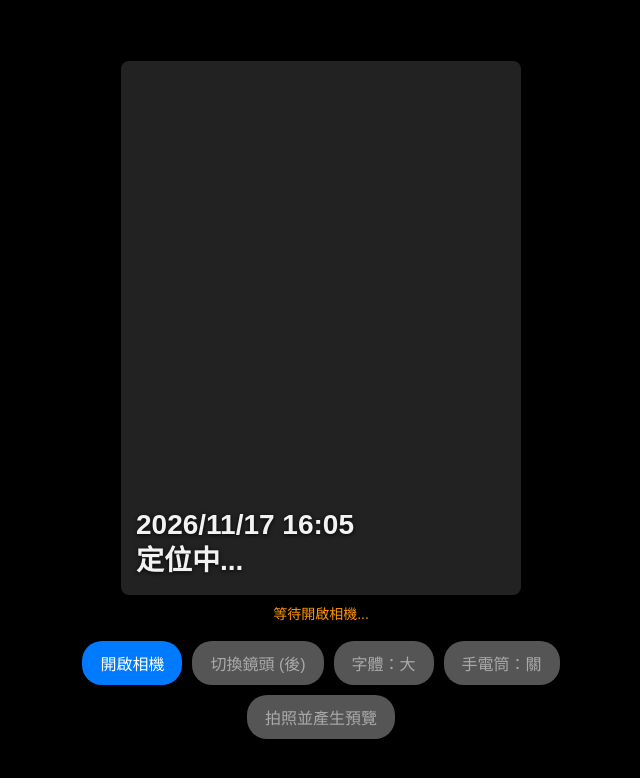
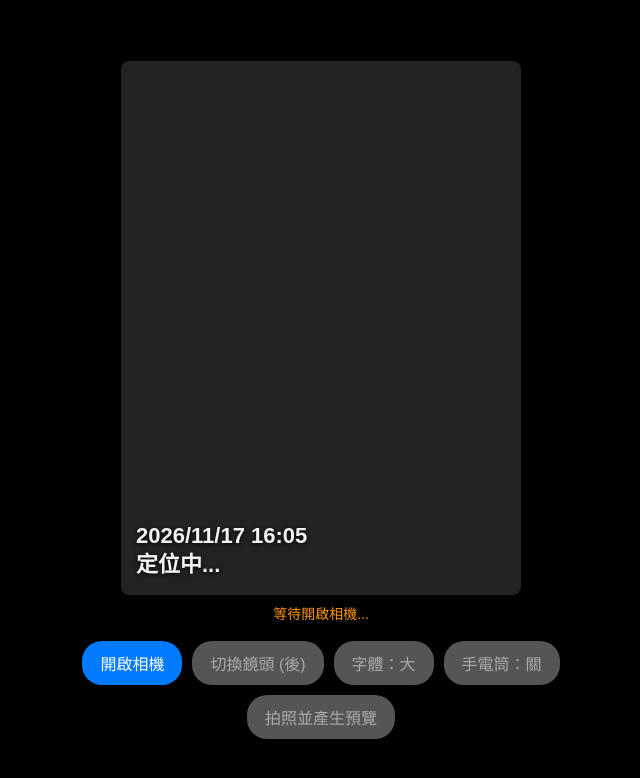
Before and after one commit to teiRu88/muc_tools, a plain HTML site: page tool_s/genba0.html in a window 1280 px wide. Shown: the whole page, without its empty margins (319-959 px from the left). Drawn offline with Linux system fonts and the light colour scheme.

Commit message:
Update genba0.html

```diff
--- a/tool_s/genba0.html
+++ b/tool_s/genba0.html
@@ -3,7 +3,7 @@
 <head>
     <meta charset="UTF-8">
     <meta name="viewport" content="width=device-width, initial-scale=1.0, user-scalable=no">
-    <title>📸現場相機 (3:4)</title>
+    <title>📸現場相機v110</title>
     <style>
         body { margin: 0; background: #000; color: #fff; font-family: sans-serif; display: flex; flex-direction: column; align-items: center; justify-content: center; min-height: 100vh; padding: 10px; box-sizing: border-box; }
 
@@ -73,14 +73,14 @@
         let currentStream = null;
         let torchOn = false;
 
-        // 字體設定檔：預設為「大」
+        // 字體設定檔：預設為「中」
         // 畫面上預覽的 CSS 大小 (px)
         const fontSizes = [
             { name: "小", cssSize: 16 },
             { name: "中", cssSize: 22 },
             { name: "大", cssSize: 28 }
         ];
-        let currentFontIndex = 2; // 0:小, 1:中, 2:大 (預設大)
+        let currentFontIndex = 1; // 0:小, 1:中(預設), 2:大
 
         // 更新畫面上的即時字體大小與內容
         function updateLiveOverlay() {
```
